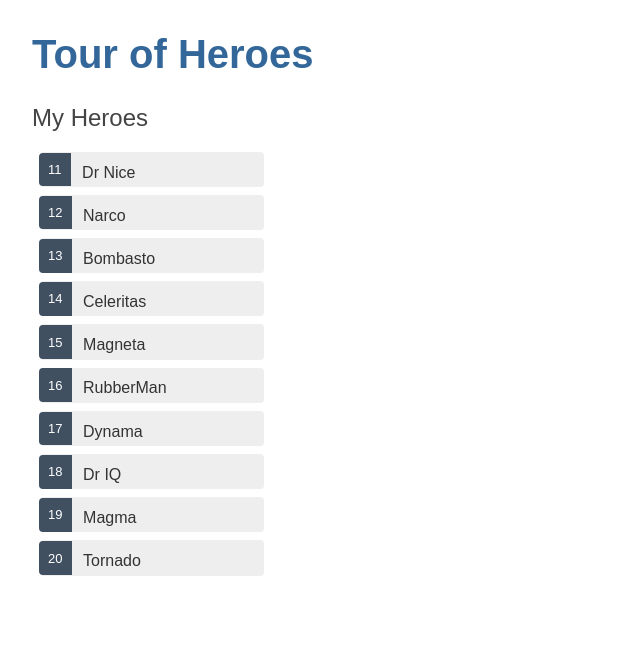
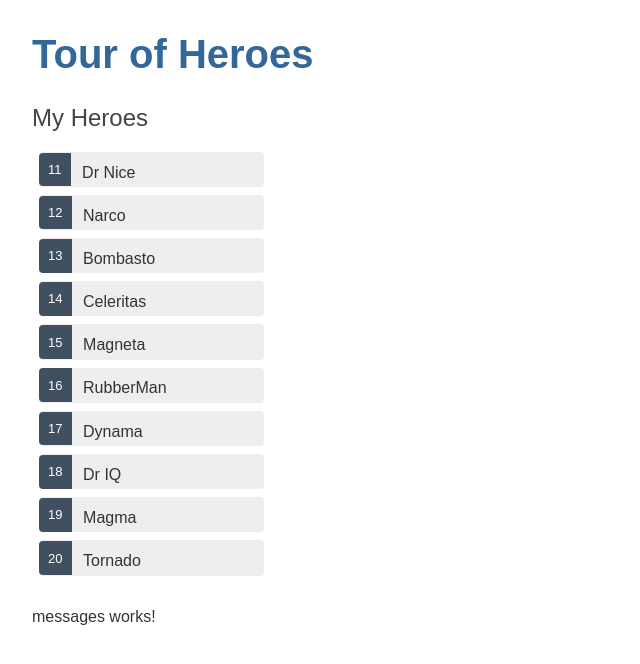
Before and after one commit to live4574/AngularStart, an Angular app in the folder angular-tour-of-heroes/: page / in a window 1280 px wide. Shown: the top 664 px of the page, without its empty margins (0-640 px from the left). Built offline with nearby package versions, Linux system fonts and the light colour scheme.

Commit message:
messages component generated

```diff
--- a/angular-tour-of-heroes/src/app/app.component.html
+++ b/angular-tour-of-heroes/src/app/app.component.html
@@ -1,2 +1,3 @@
 <h1>{{title}}</h1>
 <app-heroes></app-heroes>
+<app-messages></app-messages>
--- a/angular-tour-of-heroes/src/app/app.module.ts
+++ b/angular-tour-of-heroes/src/app/app.module.ts
@@ -5,13 +5,15 @@
 import { HeroesComponent } from './heroes/heroes.component';
 
 import { FormsModule} from '@angular/forms';
-import { HeroDetailComponent } from './hero-detail/hero-detail.component'; //<--NgModel은 이 패키지가 제공.
+import { HeroDetailComponent } from './hero-detail/hero-detail.component';
+import { MessagesComponent } from './messages/messages.component'; //<--NgModel은 이 패키지가 제공.
 
 @NgModule({
   declarations: [
     AppComponent,
     HeroesComponent,
-    HeroDetailComponent
+    HeroDetailComponent,
+    MessagesComponent
   ],
   imports: [
     BrowserModule,
--- /dev/null
+++ b/angular-tour-of-heroes/src/app/messages/messages.component.html
@@ -0,0 +1 @@
+<p>messages works!</p>
--- /dev/null
+++ b/angular-tour-of-heroes/src/app/messages/messages.component.ts
@@ -0,0 +1,15 @@
+import { Component, OnInit } from '@angular/core';
+
+@Component({
+  selector: 'app-messages',
+  templateUrl: './messages.component.html',
+  styleUrls: ['./messages.component.css']
+})
+export class MessagesComponent implements OnInit {
+
+  constructor() { }
+
+  ngOnInit(): void {
+  }
+
+}
```
Also changed, not shown: angular-tour-of-heroes/src/app/messages/messages.component.css (added), 1 other file (tests, documents, lock files or other folders).
